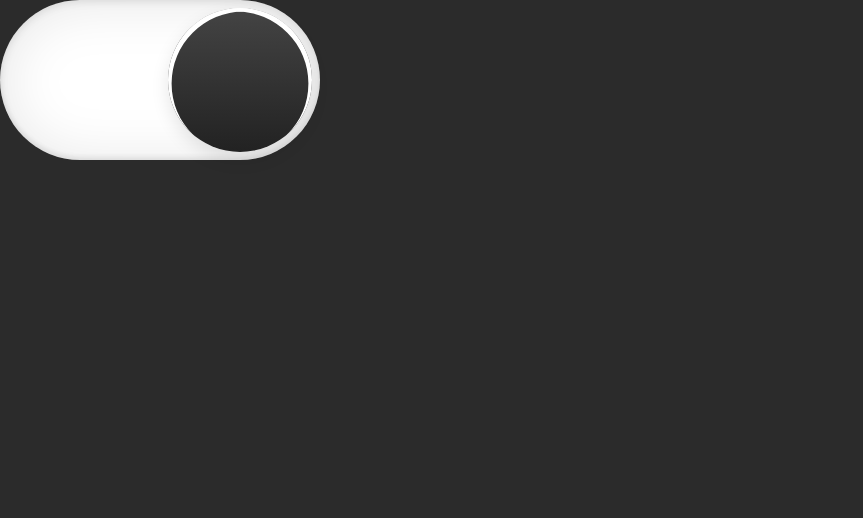
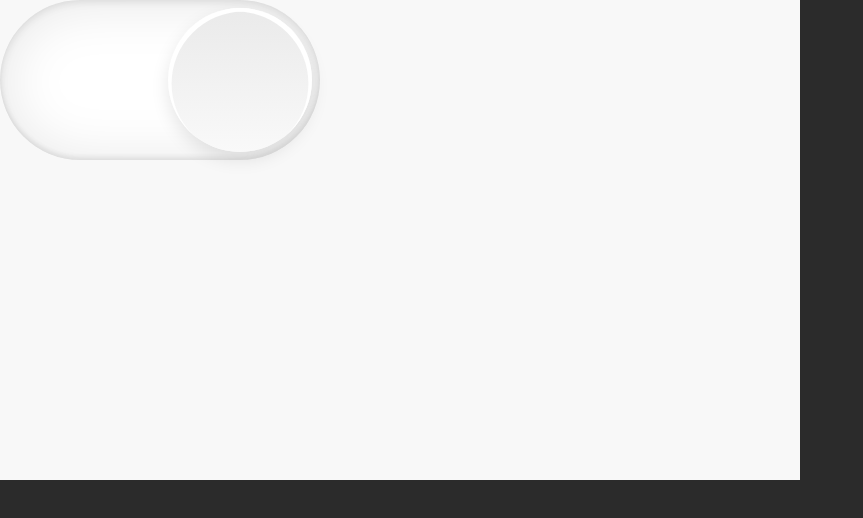
Before and after one commit to MLO-OLAGUNJU/dark-and-ligth-mode-toggle-button, a plain HTML site: page index.html in a window 1280 px wide. Both pictures are taken after a click on the checkbox 160 px from the left and 80 px from the top of the page. Shown: the whole page, without its empty margins (0-863 px from the left). Drawn offline with Linux system fonts and the light colour scheme.

Commit message:
added styles

```diff
--- a/styles.css
+++ b/styles.css
@@ -6,7 +6,7 @@
 
 body {
   display: grid;
-  height: 80vh;
+  height: 100vh;
   background: #2b2b2b;
 }
 
@@ -50,4 +50,21 @@ body {
   left: 160px;
   box-shadow: 0 8px 20px rgba(0, 0, 0, 0.1),
     inset 4px 4px rgba(255, 255, 255, 1), inset -4px 4px rgba(255, 255, 255, 1);
+  background: linear-gradient(to bottom, #eaeaea, #f9f9f9);
 }
+
+.checkbox::after {
+  content: "";
+  position: absolute;
+  height: 100vh;
+  width: 100vw;
+  top: 80px;
+  left: 160px;
+  z-index: -1;
+  transform: translate(-50%, -50%);
+  transition: 0.5s;
+}
+
+.checkbox:checked::after {
+  background-color: #f8f8f8;
+}
```
